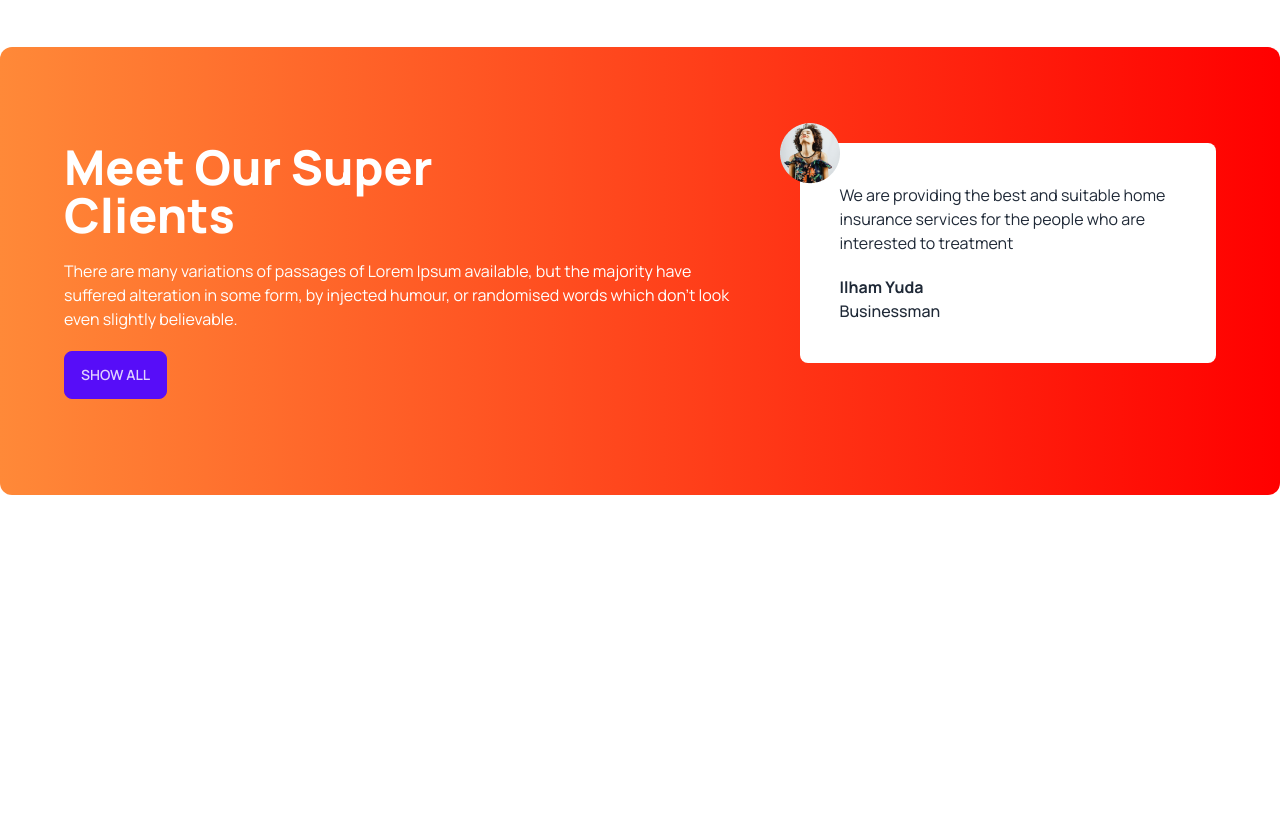
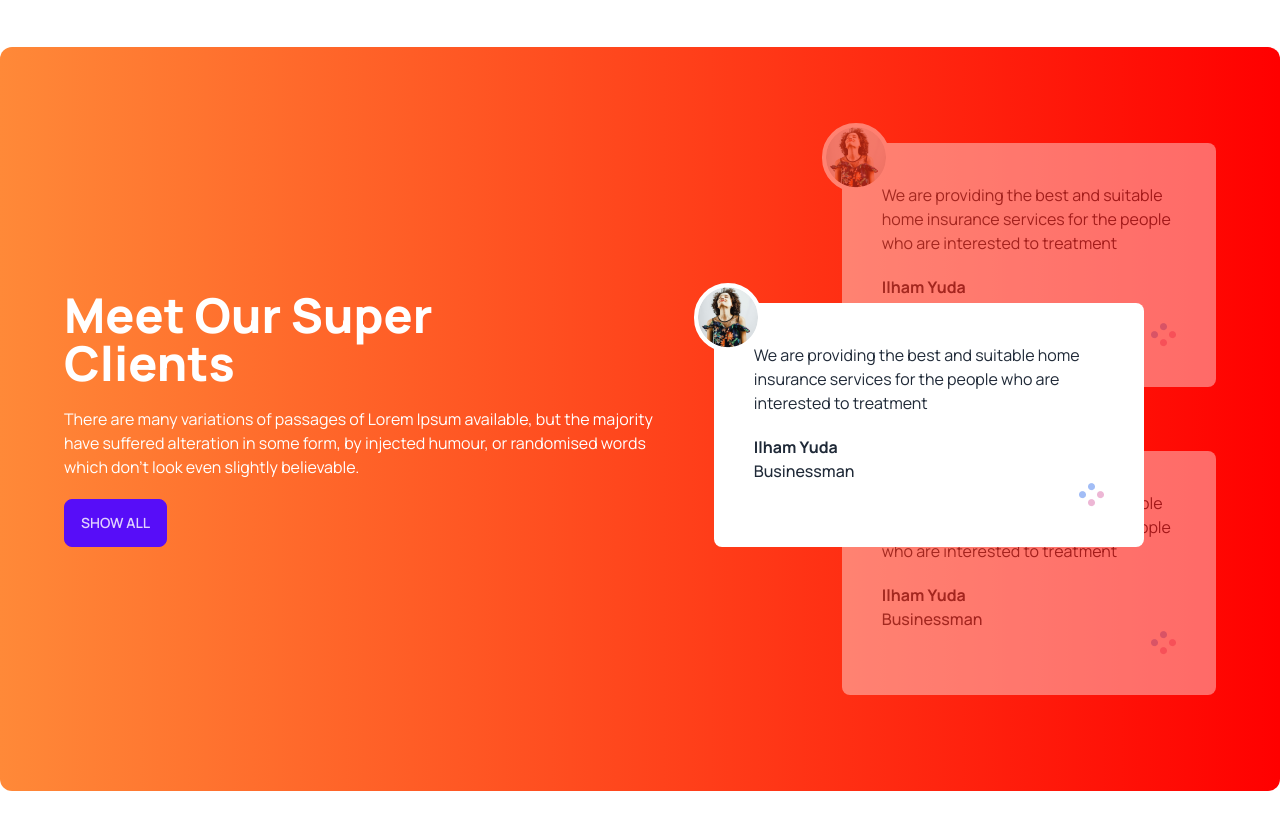
Before and after one commit to tanjil002/tea-house-with-daisy, a plain HTML site: page index.html in a window 1280 px wide. Shown: the part 1740-2569 px from the top of the page. Before the commit the page ends 2331 px from the top, so only its background shows below. Drawn offline with nearby package versions, Linux system fonts and the light colour scheme; files whose address does not match are found by name.

Commit message:
added super client section

```diff
--- a/index.html
+++ b/index.html
@@ -132,7 +132,8 @@
         </section>
         <!-- super client section -->
         <section class="my-24 flex flex-col lg:flex-row gap-12 rounded-xl bg-gradient-to-r from-[#FF8938] to-[#F00] px-16 py-24">
-            <div class="space-y-5">
+            <div class="flex lg:pr-28 items-center">
+                <div class="space-y-5 ">
                     <h2 class="text-5xl font-extrabold text-white">
                         Meet Our Super
                         <br>
@@ -143,13 +144,38 @@
                      </p>
                      <button class="btn btn-primary">Show All</button>
                 </div>
-            <div>
-                <!-- review -->
-                <div class=" relative p-10 rounded-lg bg-white">
-                    <img class="absolute -top-5 -left-5" src="images/client.png" alt="">
+            </div>
+            <!-- review container -->
+            <div class="relative">
+                <!--next review -->
+                <div class=" relative z-10 mb-16 opacity-40 p-10 rounded-lg bg-white">
+                    <img class="absolute -top-5 -left-5 border-4 border-white rounded-full bg-white" src="images/client.png" alt="">
                     <p>We are providing the best and suitable home insurance services for the people who are interested to treatment</p>
                     <h5 class="text-base font-bold mt-5">Ilham Yuda</h5>
                     <p class="font-medium">Businessman</p>
+                    <div class="flex justify-end">
+                        <img src="images/circles.png" alt="">
+                    </div>
+                </div>
+                <!--current review -->
+                <div class=" absolute z-20 top-40 lg:-left-32 lg:w-[430px] p-10 rounded-lg bg-white">
+                    <img class="absolute -top-5 -left-5 border-4 border-white rounded-full bg-white" src="images/client.png" alt="">
+                    <p>We are providing the best and suitable home insurance services for the people who are interested to treatment</p>
+                    <h5 class="text-base font-bold mt-5">Ilham Yuda</h5>
+                    <p class="font-medium">Businessman</p>
+                    <div class="flex justify-end">
+                        <img src="images/circles.png" alt="">
+                    </div>
+                </div>
+                <!--previous review -->
+                <div class=" relative z-10 opacity-40 p-10 rounded-lg bg-white">
+                    <img class="absolute -top-5 -left-5 border-4 border-white rounded-full bg-white" src="images/client.png" alt="">
+                    <p>We are providing the best and suitable home insurance services for the people who are interested to treatment</p>
+                    <h5 class="text-base font-bold mt-5">Ilham Yuda</h5>
+                    <p class="font-medium">Businessman</p>
+                    <div class="flex justify-end">
+                        <img src="images/circles.png" alt="">
+                    </div>
                 </div>
             </div>
         </section>
```
Lines whose indentation alone changed are shown as unchanged.
